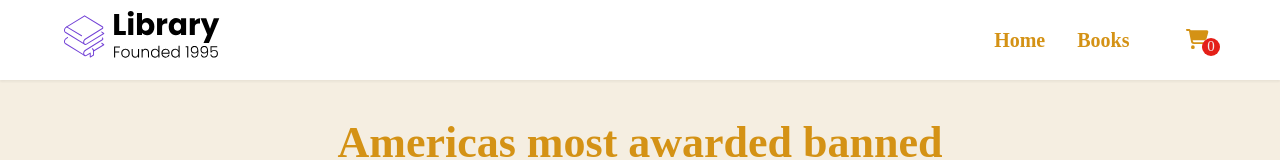
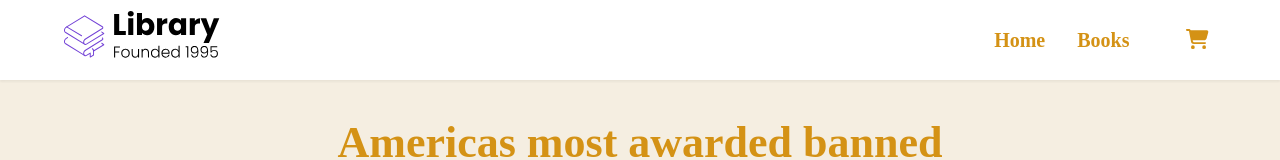
Before and after one commit to codingmster1/library-react-project, a React (Create React App) app: page / in a window 1280 px wide. Shown: the top 160 px of the page. Built offline with nearby package versions, Linux system fonts and the light colour scheme; a web font is replaced by a local one.

Commit message:
turn cart length into boolean

```diff
--- a/src/components/Nav.jsx
+++ b/src/components/Nav.jsx
@@ -45,7 +45,10 @@ const Nav = ({numberOfItems}) => {
             <Link to="/cart" className="nav__link">
                 <FontAwesomeIcon icon="shopping-cart"/>
             </Link>
-            <span className="cart__length">{numberOfItems}</span>
+            {
+                numberOfItems > 0 && <span className="cart__length">{numberOfItems}</span>
+            }
+
         </li>
     </ul>
     <div className ="menu__backdrop">
```
